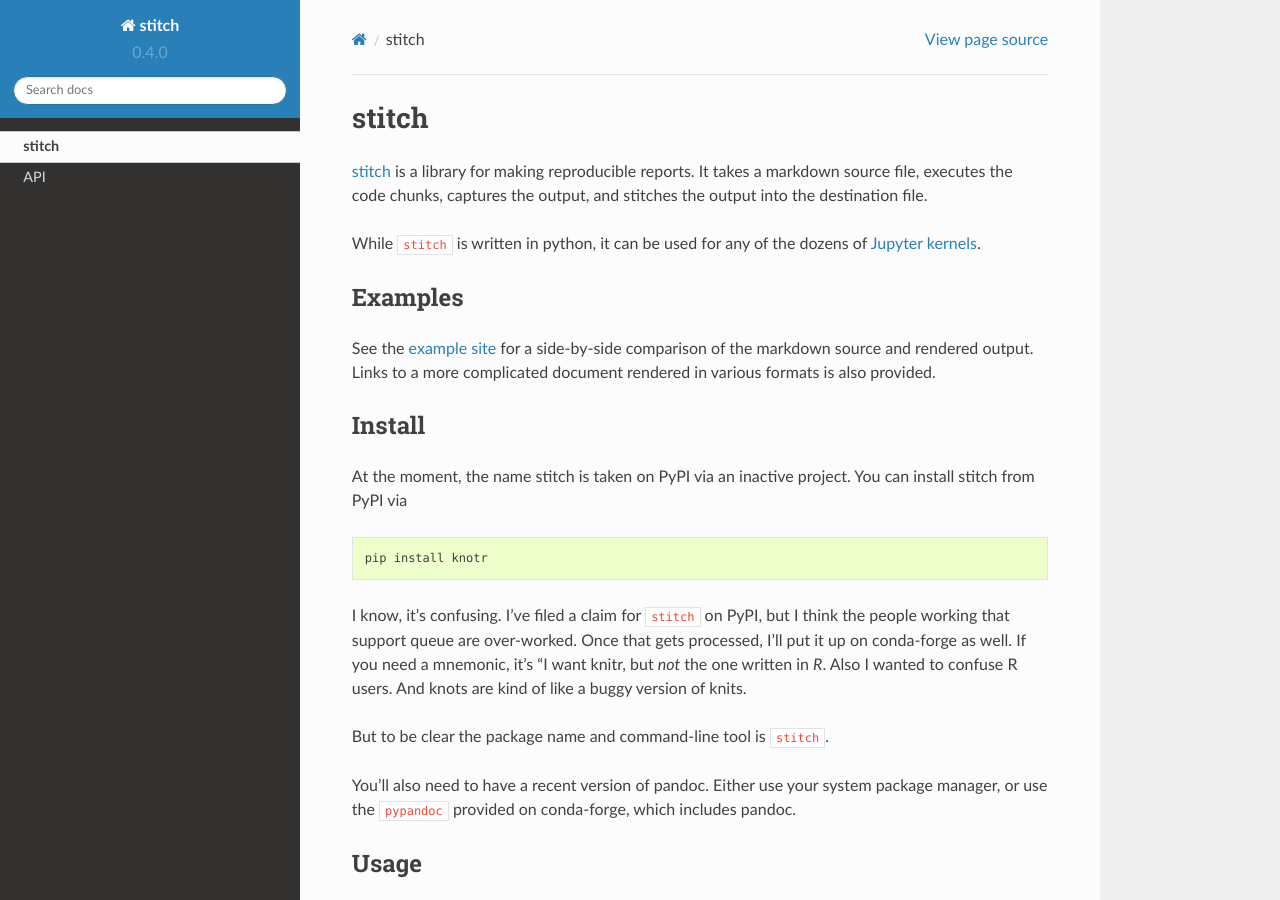
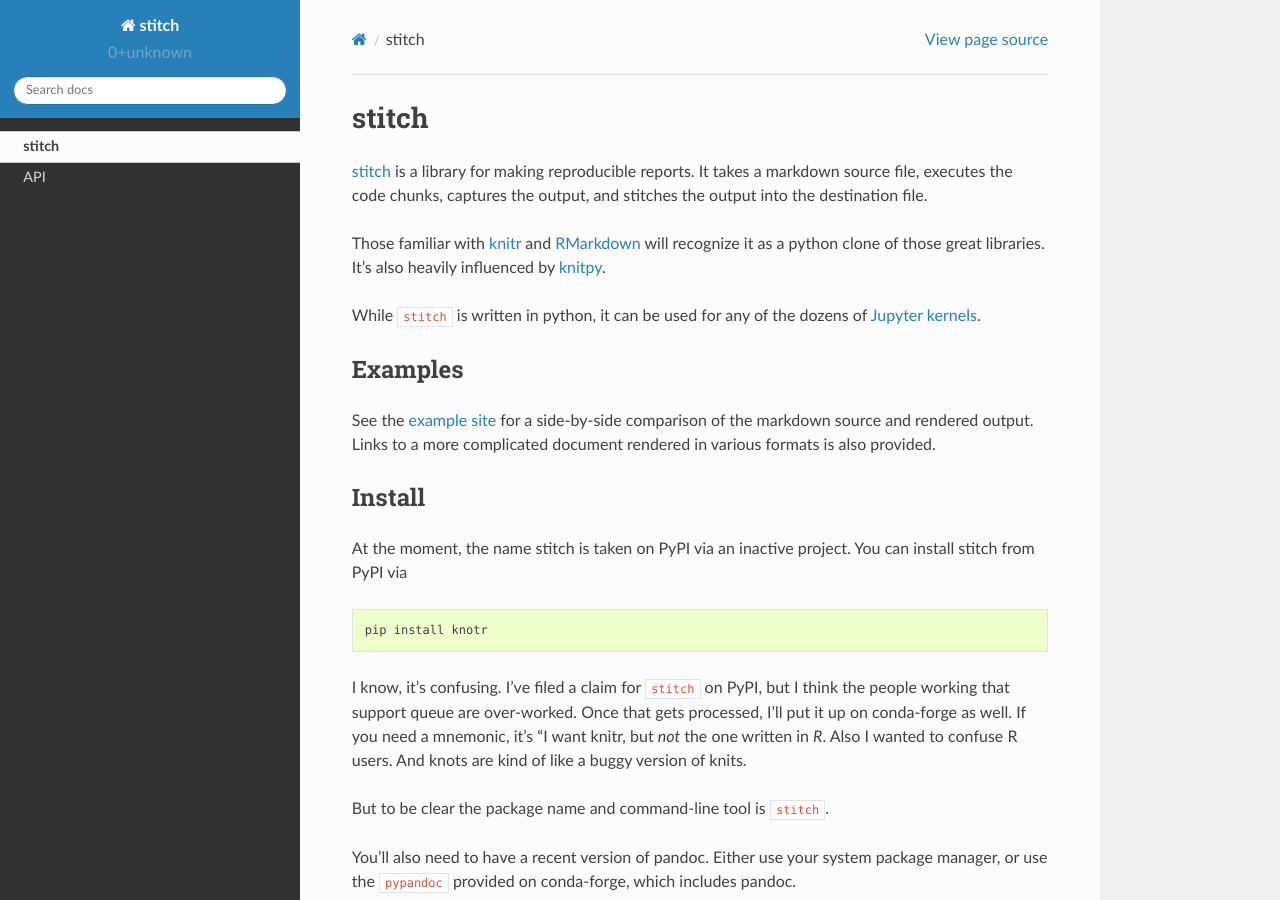
Before and after one commit to pystitch/stitch, a Sphinx documentation site: the page built from docs/index.rst, in a window 1280 px wide and 900 px high. Built offline with Sphinx 7.4.7 and the Read the Docs theme 2.0.0, drawn with Linux system fonts in a browser that asks for light colours.

Commit message:
DOC: Pull version from lib (#22)
* DOC: Pull version from lib

[ci skip]

* Attribution for predecessors

```diff
--- a/README.rst
+++ b/README.rst
@@ -5,13 +5,13 @@
 
 |Documentation Status|
 
-A `knitr <http://yihui.name/knitr/>`__-like library, in Python.
+A `knitr <http://yihui.name/knitr/>`__- `RMarkdown <http://rmarkdown.rstudio.com>`__-like library, in Python.
 
-*Note:* You might want to consider `knitpy <https://github.com/janschulz/knitpy/>`__
+*Note:* You might want to consider Jan Schulz's `knitpy <https://github.com/janschulz/knitpy/>`__
 instead. It's probably more mature at this point. However, I wanted
 to see if there was a simpler way of doing things.
 
-The high-level goal of this type of library is to make writing
+The high-level goal of this type of library (knitr/RMakrdown, knitpy, and stitch) is to make writing
 reproducible reports easier.
 
 Documentation is available on `readthedocs <http://stitch.readthedocs.io>`__.
--- a/docs/conf.py
+++ b/docs/conf.py
@@ -61,9 +61,9 @@
 # built documents.
 #
 # The short X.Y version.
-version = '0.4.0'
-# The full version, including alpha/beta/rc tags.
-release = '0.4.0'
+import stitch
+
+version = release = stitch.__version__
 
 # The language for content autogenerated by Sphinx. Refer to documentation
 # for a list of supported languages.
--- a/docs/index.rst
+++ b/docs/index.rst
@@ -10,6 +10,10 @@
 making reproducible reports. It takes a markdown source file, executes
 the code chunks, captures the output, and stitches the output into the
 destination file.
+
+Those familiar with `knitr <http://yihui.name/knitr/>`__ and `RMarkdown <http://rmarkdown.rstudio.com>`__
+will recognize it as a python clone of those great libraries.
+It's also heavily influenced by `knitpy <https://github.com/janschulz/knitpy>`__.
 
 While ``stitch`` is written in python, it can be used for
 any of the dozens of `Jupyter
```
